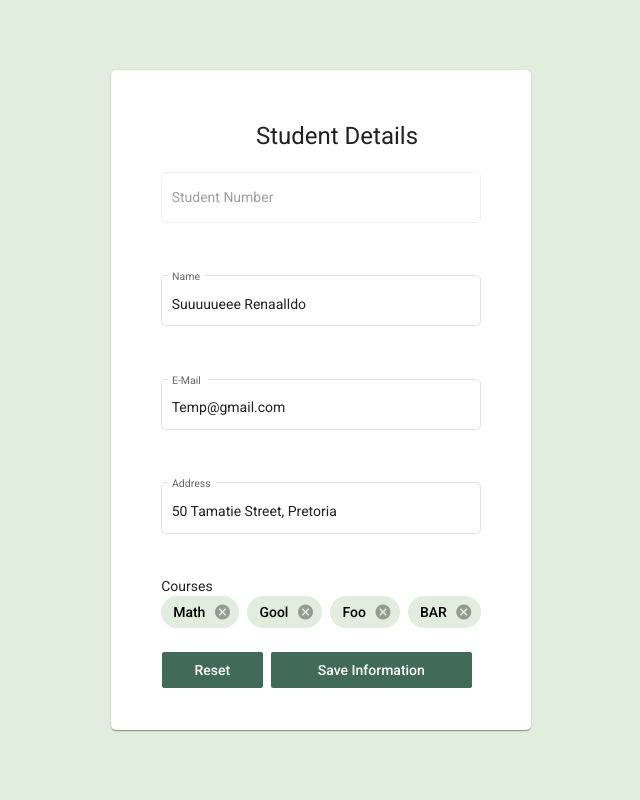
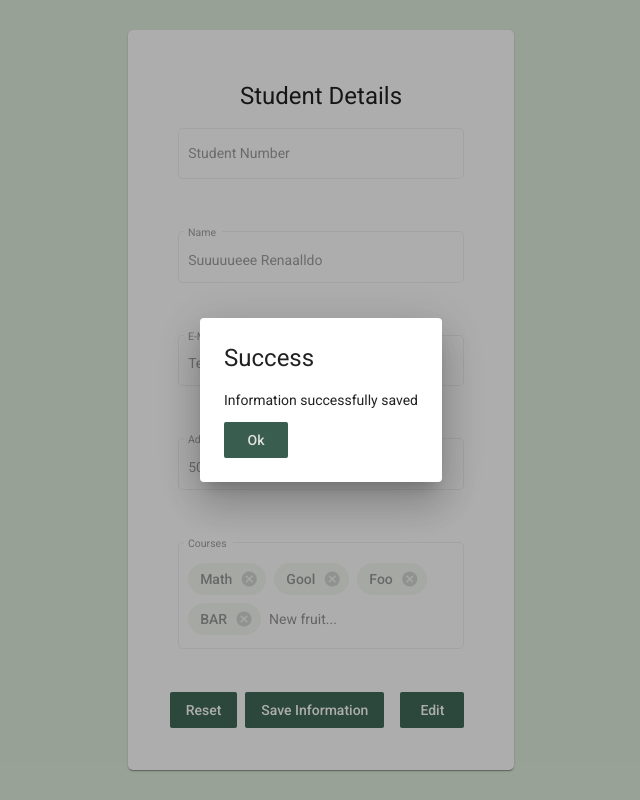
Before and after one commit to DeRavenS/PRG381_FrontEnd_Group3, an Angular app in the folder PRG381_FrontEnd_Group3/: page /students/details in a window 1280 px wide. Both pictures are taken after a click on the button "Save Information". Shown: the whole page, without its empty margins (319-959 px from the left). Built offline with nearby package versions, Linux system fonts and the light colour scheme.

Commit message:
Added Dialog and some functionality and layout

```diff
--- a/PRG381_FrontEnd_Group3/src/app/app.module.ts
+++ b/PRG381_FrontEnd_Group3/src/app/app.module.ts
@@ -31,14 +31,15 @@ import { MatDividerModule } from '@angular/material/divider';
 import { MatChipsModule } from '@angular/material/chips';
 import {MatBadgeModule} from '@angular/material/badge'
 import { MatTooltipModule } from '@angular/material/tooltip';
-import { StudentDetailsPageComponent } from './pages/student-details-page/student-details-page.component';
+import { StudentDetailsPageComponent, DialogSaveUserComponent } from './pages/student-details-page/student-details-page.component';
 
 
 @NgModule({
   declarations: [
     AppComponent,
     StudentBrowserComponent,
-    StudentDetailsPageComponent
+    StudentDetailsPageComponent,
+    DialogSaveUserComponent
   ],
   imports: [
     BrowserModule,
--- /dev/null
+++ b/PRG381_FrontEnd_Group3/src/app/dialog-save-user/dialog-save-user.component.ts
@@ -0,0 +1,15 @@
+import { Component, OnInit } from '@angular/core';
+
+@Component({
+  selector: 'app-dialog-save-user',
+  templateUrl: './dialog-save-user.component.html',
+  styleUrls: ['./dialog-save-user.component.css']
+})
+export class DialogSaveUserComponent implements OnInit {
+
+  constructor() { }
+
+  ngOnInit(): void {
+  }
+
+}
--- a/PRG381_FrontEnd_Group3/src/app/pages/student-browser/student-browser.component.html
+++ b/PRG381_FrontEnd_Group3/src/app/pages/student-browser/student-browser.component.html
@@ -1,5 +1,5 @@
 <!-- <app-drawer> -->
-    <!-- <app-toolbar title="Browse Transactions" [showSearch]="true" (onSearch)="search($event)"></app-toolbar> --> -->
+    <!-- <app-toolbar title="Browse Transactions" [showSearch]="true" (onSearch)="search($event)"></app-toolbar> -->
     <mat-card class="container">
       <mat-card-content>
 
--- /dev/null
+++ b/PRG381_FrontEnd_Group3/src/app/pages/student-details-page/dialog-save-user.component.css
@@ -0,0 +1,8 @@
+
+.sBut {
+    border-radius: 2px;
+    width:fit-content;
+    text-align: center;
+    background-color: #416a59;
+    color: white;
+}
--- /dev/null
+++ b/PRG381_FrontEnd_Group3/src/app/pages/student-details-page/dialog-save-user.component.html
@@ -0,0 +1,5 @@
+<div>
+  <h1 mat-dialog-title>Success</h1>
+  <p>Information successfully saved</p>
+  <button class="sBut" mat-button (click)="onOK()" >Ok</button>
+</div>
--- a/PRG381_FrontEnd_Group3/src/app/pages/student-details-page/student-details-page.component.css
+++ b/PRG381_FrontEnd_Group3/src/app/pages/student-details-page/student-details-page.component.css
@@ -1,9 +1,10 @@
 .jCentre {
     justify-content: center;
     text-align: center;
+    display: block;
 }
 
-.wFull {
+.wFull, input {
     width: 100%;
 }
 
@@ -37,24 +38,15 @@ body {
     background-color: #e1eedd;
 }
 
-.loginBut {
-    border-radius: 2px;
-    display: inline-block;
-    width: 60%;
-    text-align: center;
-    background-color: #416a59;
-    color: white;
-}
 
 .mat-chip {
     background-color: #e1eedd;
     color: black;
 }
 
-.resetBut {
+.sBut {
     border-radius: 2px;
-    display: inline-block;
-    width: 30%;
+    width:fit-content;
     text-align: center;
     background-color: #416a59;
     color: white;
--- a/PRG381_FrontEnd_Group3/src/app/pages/student-details-page/student-details-page.component.html
+++ b/PRG381_FrontEnd_Group3/src/app/pages/student-details-page/student-details-page.component.html
@@ -6,31 +6,37 @@
         <mat-card-content class="jCentre">
                 <mat-form-field  appearance="outline" class="wFull" >
                     <mat-label >Student Number</mat-label>
-                    <input name="snumber" [disabled]="true" matInput [(ngModel)]="student.studentID">
+                    <input [disabled]="fieldDisabled" matInput [(ngModel)]="student.studentID">
                 </mat-form-field><br>
                 <mat-form-field appearance="outline" class="wFull">
                     <mat-label>Name</mat-label>
-                    <input matInput [(ngModel)]="student.studentName">
+                    <input [disabled]="fieldDisabled" matInput [(ngModel)]="student.studentName">
                 </mat-form-field><br>
                 <mat-form-field appearance="outline" class="wFull">
                     <mat-label>E-Mail</mat-label>
-                    <input matInput [(ngModel)]="student.studentEmail">
+                    <input [disabled]="fieldDisabled" matInput [(ngModel)]="student.studentEmail">
                 </mat-form-field><br>
                 <mat-form-field appearance="outline" class="wFull">
                     <mat-label >Address</mat-label>
-                    <input matInput [(ngModel)]="student.studentAddress">
+                    <input [disabled]="fieldDisabled" matInput [(ngModel)]="student.studentAddress">
                 </mat-form-field><br>
-                <div align="left">
+                <mat-form-field appearance="outline" class="wFull">
                     <mat-label align="left">Courses</mat-label>
-                    <mat-chip-list>
+                    <mat-chip-list [disabled]="fieldDisabled" #courseList>
                         <mat-chip *ngFor="let course of student.courses" (removed)="removeChip(course)"> {{course}} <button matChipRemove><mat-icon>cancel</mat-icon></button></mat-chip>
+                        <input  placeholder="New fruit..."
+                        [matChipInputFor]="courseList"
+                        [matChipInputSeparatorKeyCodes]="separatorKeysCodes"
+                        [matChipInputAddOnBlur]="addOnBlur"
+                        (matChipInputTokenEnd)="add($event)">
                     </mat-chip-list>
-                </div>
+                </mat-form-field>
 
         </mat-card-content>
         <mat-card-actions class="jCentre">
-            <button class="resetBut"  mat-button (click)="resetInfo()">Reset</button>
-            <button class="loginBut" mat-button (click)="saveInfo(student)">Save Information</button>
+            <button class="sBut"  mat-button (click)="resetInfo()">Reset</button>
+            <button class="sBut" mat-button (click)="openDialog(student)">Save Information</button>
+            <button class="sBut" mat-button (click)="editForm()">Edit</button>
         </mat-card-actions>
     </mat-card>
 </body>
--- a/PRG381_FrontEnd_Group3/src/app/pages/student-details-page/student-details-page.component.ts
+++ b/PRG381_FrontEnd_Group3/src/app/pages/student-details-page/student-details-page.component.ts
@@ -1,6 +1,9 @@
-import { Component, Input, OnInit } from '@angular/core';
+import { Component, Input, OnInit, Inject} from '@angular/core';
+import {COMMA, ENTER} from '@angular/cdk/keycodes';
 import { ActivatedRoute, Route } from '@angular/router';
 import { IDetialedStudent } from 'src/app/models/student-interface';
+import {MatChipInputEvent} from '@angular/material/chips';
+import {MatDialog, MatDialogRef, MAT_DIALOG_DATA} from '@angular/material/dialog';
 import { IStudentDetailsRequest, IUpdateStudentRequest, StudentManagementService } from 'src/app/services/student-browser/student-browser.service';
 
 
@@ -12,7 +15,10 @@ import { IStudentDetailsRequest, IUpdateStudentRequest, StudentManagementService
 })
 export class StudentDetailsPageComponent implements OnInit {
 
-  disabled = true;
+  addOnBlur = true;
+  readonly separatorKeysCodes = [ENTER, COMMA] as const;
+
+  fieldDisabled = true;
 
   //Empty student instantiated
   student:IDetialedStudent={
@@ -25,7 +31,7 @@ export class StudentDetailsPageComponent implements OnInit {
 
   busy=false;//Used to know if the application is waiting for something
   form: any;
-  constructor(private studentManagementService:StudentManagementService,private route: ActivatedRoute) { }
+  constructor(private studentManagementService:StudentManagementService,private route: ActivatedRoute, public dialog : MatDialog) { }
 
   ngOnInit(): void {
     this.route.queryParams.subscribe(val=>{
@@ -48,11 +54,12 @@ export class StudentDetailsPageComponent implements OnInit {
     })
   }
 
+
   saveInfo(student:IDetialedStudent){
     let req:IUpdateStudentRequest={students:[student]}
     this.studentManagementService.updateStudent(req).subscribe(val=>{
       if (val) {
-        alert("Information successfully updated")// Temporary
+        this.fieldDisabled = true;
       }
     })
   }
@@ -63,8 +70,50 @@ export class StudentDetailsPageComponent implements OnInit {
       })
   }
 
+  add(event: MatChipInputEvent): void {
+    const value = (event.value || '').trim();
+
+    // Add our courses
+    if (value) {
+      this.student.courses.push(value);
+    }
+
+    // Clear the input value
+    event.chipInput!.clear();
+  }
+
   removeChip(course:String){
     this.student.courses.splice(this.student.courses.indexOf(course),1)
   }
 
+  editForm() {
+    this.fieldDisabled = false;
+  }
+
+  openDialog(student:IDetialedStudent) {
+    this.saveInfo(student);
+    const dialogRef = this.dialog.open(DialogSaveUserComponent, {
+      width: 'fit-content',
+    });
+
+    dialogRef.afterClosed().subscribe(result => {
+      console.log('The dialog was closed');
+  });
+
 }
+}
+
+@Component({
+  selector: 'app-dialog-save-user',
+  templateUrl: './dialog-save-user.component.html',
+  styleUrls: ['./dialog-save-user.component.css']
+})
+export class DialogSaveUserComponent {
+
+  constructor(public dialogRef: MatDialogRef<DialogSaveUserComponent>) {}
+
+  onOK(): void {
+    this.dialogRef.close();
+  }
+
+}
```
Also changed, not shown: 1 other file (tests, documents, lock files or other folders).
